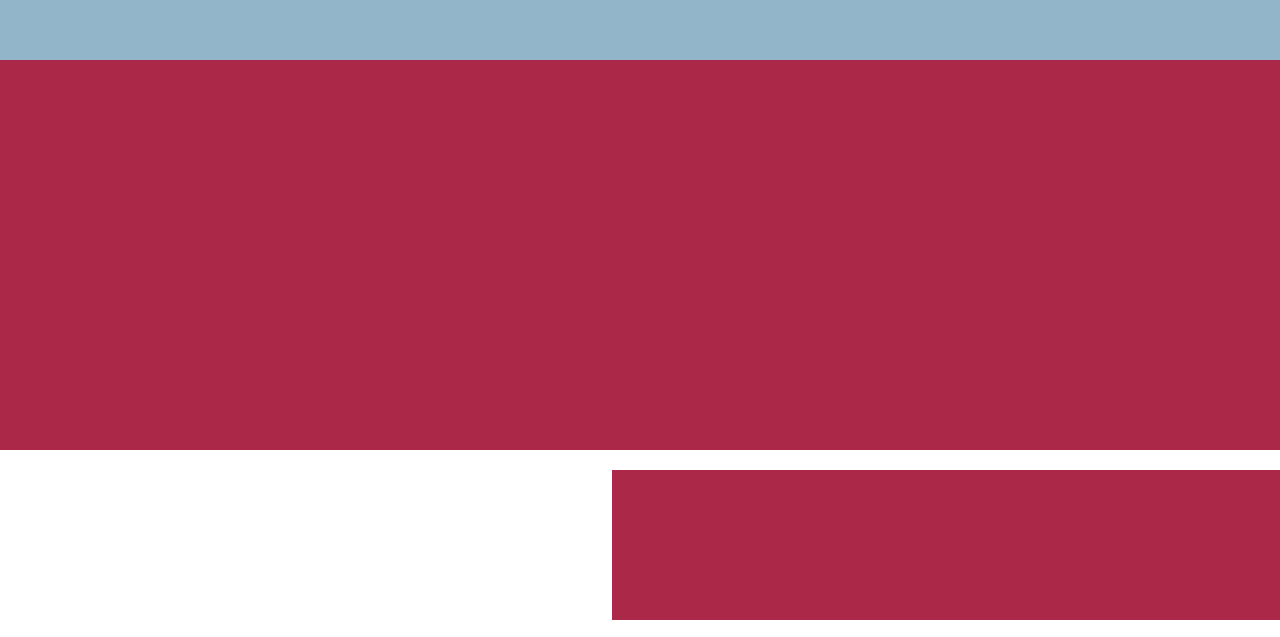
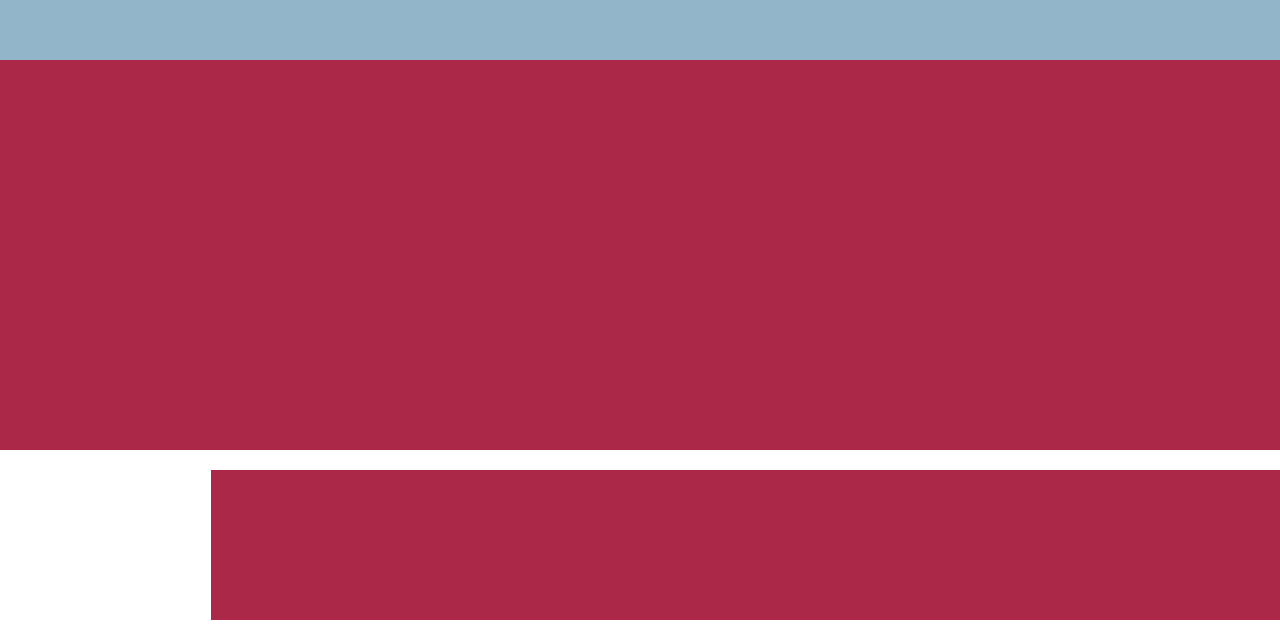
Before and after one commit to Marcel202101/Hack3-3-Float-, a plain HTML site: page index.html in a window 1280 px wide. Shown: the part 150-787 px from the top of the page. Drawn offline with Linux system fonts and the light colour scheme.

Commit message:
change: update style direction

```diff
--- a/style/style.css
+++ b/style/style.css
@@ -24,7 +24,7 @@ main ~ section {
 }
 section article{
     float: right;
-    width: 83.5vh;
+    width: 83.5%;
     margin: 0px 0px 20px 0px;
     height: 150px;
     background-color: #AB2849;
```
